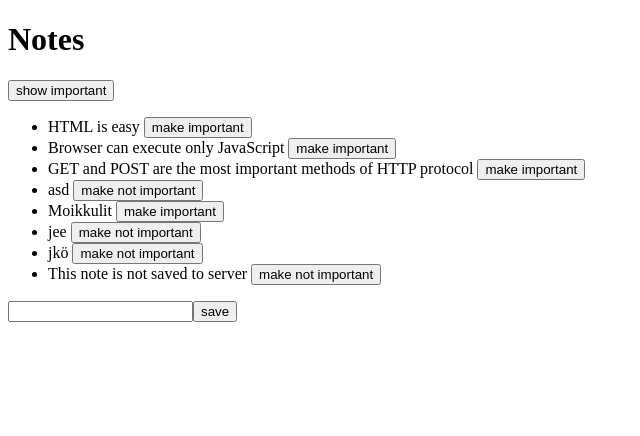
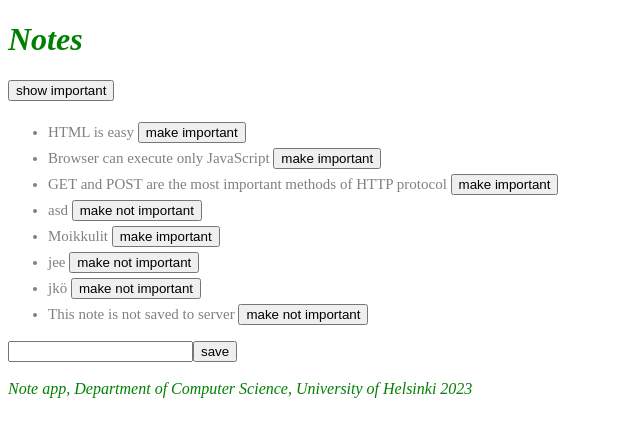
Before and after one commit to tomssulisko/helsinki-full-stack-kurssi, a React (Create React App) app in the folder esim/part2/: page / in a window 1280 px wide. Shown: the top 436 px of the page, without its empty margins (0-640 px from the left). Built offline with nearby package versions, Linux system fonts and the light colour scheme; data requests are answered from the project's data file.

Commit message:
updated esim part2

```diff
--- a/esim/part2/src/App.jsx
+++ b/esim/part2/src/App.jsx
@@ -3,10 +3,40 @@
 import Note from './components/Note'
 import noteService from './services/notes'
 
+
+const Notification = ({ message }) => {
+  if (message === null) {
+    return null
+  }
+
+  return (
+    <div className="error">
+      {message}
+    </div>
+  )
+}
+
+const Footer = () => {
+  const footerStyle = {
+    color: 'green',
+    fontStyle: 'italic',
+    fontSize: 16
+  }
+
+  return (
+    <div style={footerStyle}>
+      <br />
+      <em>Note app, Department of Computer Science, University of Helsinki 2023</em>
+    </div>
+  )
+}
+
+
 const App = () => {
   const [notes, setNotes] = useState([])
   const [newNote, setNewNote] = useState('')
   const [showAll, setShowAll] = useState(true)
+  const [errorMessage, setErrorMessage] = useState(null)
 
   useEffect(() => {
     noteService
@@ -43,9 +73,12 @@
         setNotes(notes.map(note => note.id !== id ? note : returnedNote))
       })
       .catch(error => {
-        alert(
-          `the note '${note.content}' was already deleted from server`
+        setErrorMessage(
+          `Note '${note.content}' was already removed from server`
         )
+        setTimeout(() => {
+          setErrorMessage(null)
+        }, 5000)
         setNotes(notes.filter(n => n.id !== id))
       })
 }
@@ -78,6 +111,7 @@
   return (
     <div>
       <h1>Notes</h1>
+      <Notification message={errorMessage} />
       <div>
         <button onClick={() => setShowAll(!showAll)}>
           show {showAll ? 'important' : 'all' }
@@ -98,6 +132,7 @@
          />
         <button type="submit">save</button>
       </form>
+      <Footer />
     </div>
   )
 }
--- a/esim/part2/src/components/Note.jsx
+++ b/esim/part2/src/components/Note.jsx
@@ -3,7 +3,7 @@
     ? 'make not important' : 'make important'
 
   return (
-    <li>
+    <li className="note">
       {note.content}
       &nbsp;
       <button onClick={toggleImportance}>{label}</button>
--- /dev/null
+++ b/esim/part2/src/index.css
@@ -0,0 +1,20 @@
+h1 {
+    color: green;
+    font-style: italic;
+  }
+
+  .note {
+    color: grey;
+    padding-top: 5px;
+    font-size: 15px;
+  }
+
+  .error {
+    color: red;
+    background: lightgrey;
+    font-size: 20px;
+    border-style: solid;
+    border-radius: 5px;
+    padding: 10px;
+    margin-bottom: 10px;
+  }
--- a/esim/part2/src/index.jsx
+++ b/esim/part2/src/index.jsx
@@ -1,4 +1,5 @@
 import ReactDOM from 'react-dom/client'
 import App from './App'
+import './index.css'
 
 ReactDOM.createRoot(document.getElementById('root')).render(<App />)
```
Also changed, not shown: 1 other file (tests, documents, lock files or other folders).
